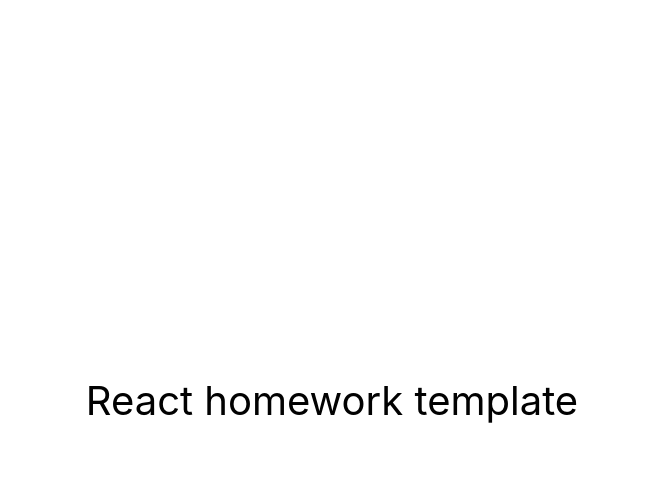
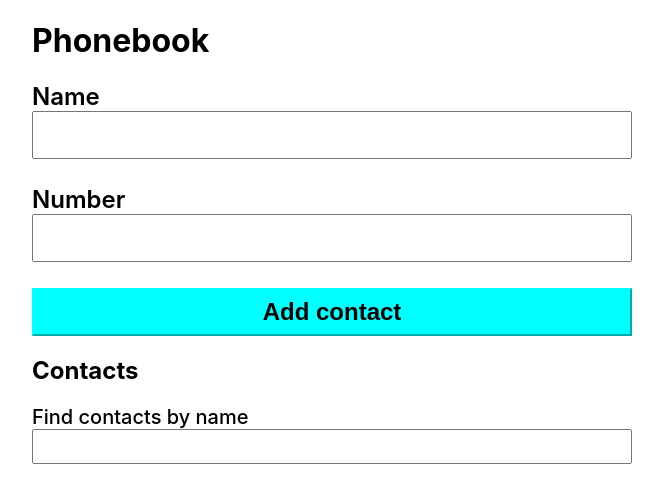
Before and after one commit to UkrainianUser/goit-react-hw-06-phonebook, a React (Create React App) app: page / in a window 1280 px wide. Shown: the top 502 px of the page, without its empty margins (308-971 px from the left). Built offline with nearby package versions, Linux system fonts and the light colour scheme.

Commit message:
add base src

```diff
--- a/src/components/App.jsx
+++ b/src/components/App.jsx
@@ -1,16 +1,63 @@
-export const App = () => {
+import React, { useState, useEffect } from "react";
+import css from "./App.module.css";
+import ContactForm from "./contactForm/ContactForm";
+import Filter from "./filter/Filter";
+import ContactList from "./contactList/ContactList"
+import { nanoid } from 'nanoid';
+
+export default function App () {
+
+  const [contacts, setContacts] = useState(()=>JSON.parse(localStorage.getItem('contacts')) ?? [ ]);
+  const [filter, setFilter] = useState('');
+
+  useEffect (()=>{
+    localStorage.setItem('contacts', JSON.stringify(contacts));
+  }, [contacts]);
+
+  const formSubmitHandler = (data) => {
+    const { name, number } = data;
+    if (isNameExist(name)) {
+    alert(`${name} is already in contacts.`);
+    return;
+    }
+    if (isNumberExist(number)) {
+      alert(`Number ${number} is already in contacts.`);
+      return;
+      }
+    const newContact = {
+    id: nanoid(),
+    name: data.name,
+    number: data.number
+    };
+    setContacts(prevState => [...prevState, newContact]);
+  };
+
+  const handleChangeFilter = (evt) => {
+    setFilter(evt.currentTarget.value);
+  };
+
+  const isNameExist = (name) => {
+    return contacts.some(contact => contact.name.toLowerCase() === name.toLowerCase());
+  }
+
+  const isNumberExist = (number) => {
+    return contacts.some(contact => contact.number === number);
+  }
+
+  const deleteContact = (contactId) => {
+    setContacts(prevState => prevState.filter(contact => contact.id !== contactId));
+  }
+
+  const normalizedFilter = filter.toLowerCase();
+  const filteredContacts = contacts.filter(contact => contact.name.toLowerCase().includes(normalizedFilter));
+
   return (
-    <div
-      style={{
-        height: '100vh',
-        display: 'flex',
-        justifyContent: 'center',
-        alignItems: 'center',
-        fontSize: 40,
-        color: '#010101'
-      }}
-    >
-      React homework template
+    <div className={css.phonebook}>
+      <h1>Phonebook</h1>
+      <ContactForm onSubmit={formSubmitHandler} />
+      <h2>Contacts</h2>
+      <Filter value={filter} onChange={handleChangeFilter} />
+      <ContactList contacts={filteredContacts} onDeleteContact={deleteContact} />
     </div>
   );
 };
--- /dev/null
+++ b/src/components/App.module.css
@@ -0,0 +1,4 @@
+.phonebook {
+	width: 600px;
+	margin: 0 auto;
+}
--- /dev/null
+++ b/src/components/contactForm/ContactForm.jsx
@@ -0,0 +1,69 @@
+import React, {useState} from "react";
+import css from "./ContactForm.module.css";
+import PropTypes from 'prop-types';
+
+export default function ContactForm ({onSubmit}) {
+
+	const [name, setName] = useState('');
+	const [number, setNumber] = useState('');
+
+	const handleChange = evt => {
+		const { name, value } = evt.currentTarget;
+		switch (name) {
+			case 'name':
+				setName(value);
+				break;
+			case 'number':
+				setNumber(value);
+				break;
+			default:
+				break;
+		}
+	};
+
+
+	const reset = () => {
+		setName('');
+		setNumber('');
+	};
+
+	const handleSubmit = evt => {
+    evt.preventDefault();
+		onSubmit({name, number});
+		reset();
+  };
+
+	return	<form className={css.form} onSubmit={handleSubmit}>
+		<label className={css.label}>
+			Name
+			<input
+				className={css.input}
+				type="text"
+				name="name"
+				pattern="^[a-zA-Zа-яА-Я]+(([' -][a-zA-Zа-яА-Я ])?[a-zA-Zа-яА-Я]*)*$"
+				title="Name may contain only letters, apostrophe, dash and spaces. For example Adrian, Jacob Mercer, Charles de Batz de Castelmore d'Artagnan"
+				required
+				value={name}
+				onChange={handleChange}
+			/>
+		</label>
+		<label className={css.label}>
+			Number
+			<input
+				className={css.input}
+				type="tel"
+				name="number"
+				pattern="\+?\d{1,4}?[-.\s]?\(?\d{1,3}?\)?[-.\s]?\d{1,4}[-.\s]?\d{1,4}[-.\s]?\d{1,9}"
+				title="Phone number must be digits and can contain spaces, dashes, parentheses and can start with +"
+				required
+				value={number}
+				onChange={handleChange}
+			/>
+		</label>
+		<button className={css.formBtn} type="submit">Add contact</button>
+		</form>
+};
+
+ContactForm.propTypes = {
+	onSubmit: PropTypes.func.isRequired,
+};
--- /dev/null
+++ b/src/components/contactForm/ContactForm.module.css
@@ -0,0 +1,27 @@
+.form {
+	display: flex;
+	flex-direction: column;
+	gap: 16px;
+}
+
+.label {
+	display: flex;
+  flex-direction: column;
+  flex-wrap: wrap;
+  margin-bottom: 10px;
+	font-size: 24px;
+	font-weight: 600;
+}
+
+.input {
+	padding: 8px;
+	font-size: 24px;
+}
+
+.formBtn {
+	padding: 8px;
+	font-size: 24px;
+	font-weight: 600;
+	background-color: aqua;
+	border-color: aqua;
+}
--- /dev/null
+++ b/src/components/contactList/ContactList.jsx
@@ -0,0 +1,30 @@
+import React from "react";
+import css from "./ContactList.module.css";
+import PropTypes from 'prop-types';
+
+const ContactList = ({contacts, onDeleteContact}) => {
+
+	return (
+		<ul className={css.contactsList}>
+			{contacts.map(contact => (
+				<li className={css.contactsItem} key={contact.id}>
+					<span>{contact.name}:</span> <span>{contact.number}</span>
+					<button className={css.contactsBtn} type="button" onClick={()=>onDeleteContact(contact.id)}>Delete</button>
+					</li>
+			))}
+		</ul>
+	)
+};
+
+ContactList.prototype = {
+  contacts: PropTypes.arrayOf(
+    PropTypes.shape({
+      id: PropTypes.string.isRequired,
+      name: PropTypes.string.isRequired,
+      number: PropTypes.string.isRequired,
+    })
+  ).isRequired,
+	onDeleteContact: PropTypes.func.isRequired,
+}
+
+export default ContactList;
--- /dev/null
+++ b/src/components/contactList/ContactList.module.css
@@ -0,0 +1,19 @@
+.contactsList {
+	font-size: 24px;
+	font-weight: 600;
+}
+
+.contactsItem {
+	list-style-type: none;
+	display: flex;
+	justify-content: space-between;
+}
+
+.contactsBtn {
+	margin-left: 16px;
+	max-height: 18px;
+	font-size: 14px;
+	font-weight: 400;
+	background-color: tomato;
+	border-color: tomato;
+}
--- /dev/null
+++ b/src/components/filter/Filter.jsx
@@ -0,0 +1,19 @@
+import React from "react";
+import css from "./Filter.module.css";
+import PropTypes from 'prop-types';
+
+const Filter = ({value, onChange}) => {
+	return (
+		<label className={css.label}>
+			Find contacts by name
+			<input className={css.input} type="text" name="filter" value={value} onChange={onChange}/>
+		</label>
+	)
+};
+
+Filter.prototype = {
+	value: PropTypes.string,
+	onChange: PropTypes.func.isRequired,
+}
+
+export default Filter;
--- /dev/null
+++ b/src/components/filter/Filter.module.css
@@ -0,0 +1,13 @@
+.label {
+	display: flex;
+  flex-direction: column;
+  flex-wrap: wrap;
+  margin-bottom: 10px;
+	font-size: 20px;
+	font-weight: 500;
+}
+
+.input {
+	padding: 4px;
+	font-size: 20px;
+}
--- a/src/index.js
+++ b/src/index.js
@@ -1,6 +1,6 @@
 import React from 'react';
 import ReactDOM from 'react-dom/client';
-import { App } from 'components/App';
+import App from 'components/App';
 import './index.css';
 
 ReactDOM.createRoot(document.getElementById('root')).render(
```
